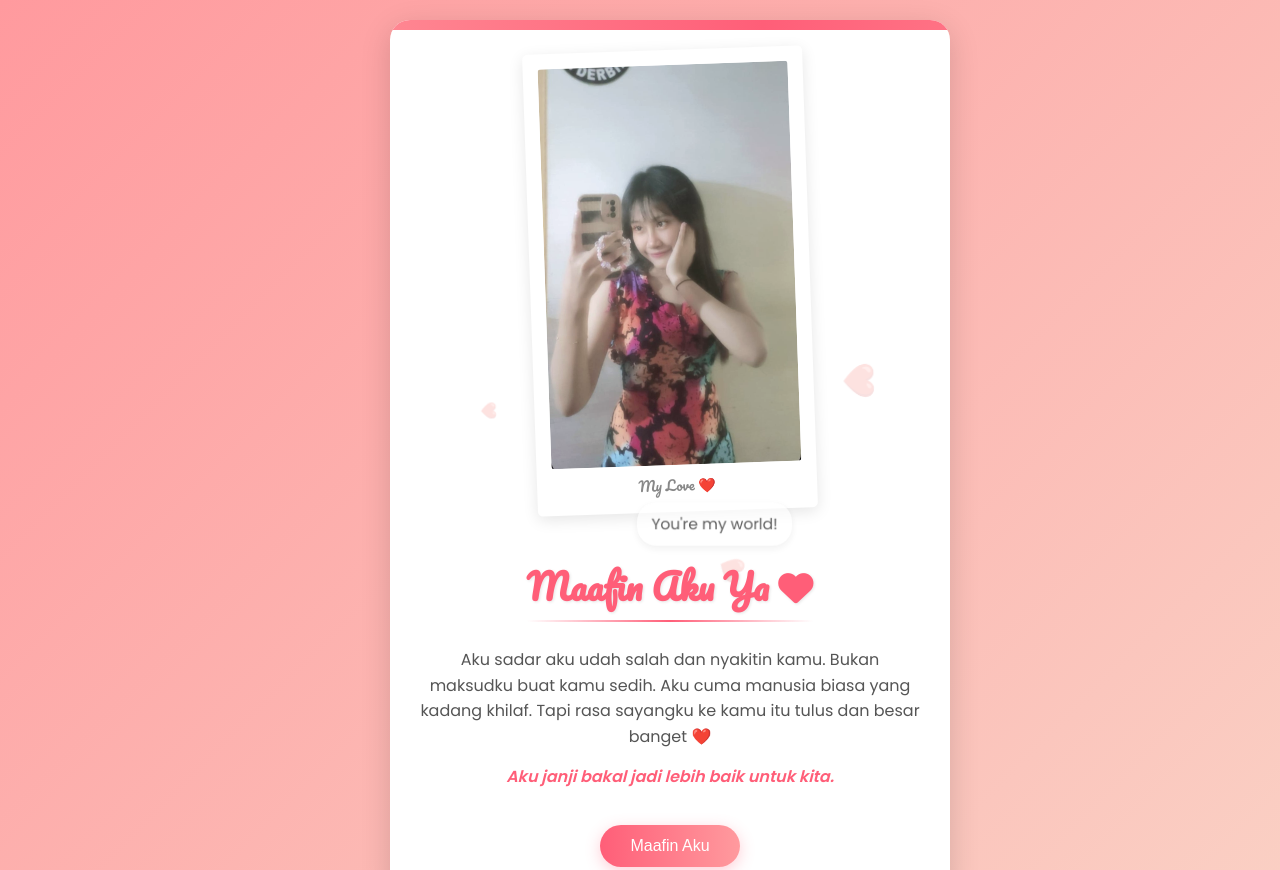
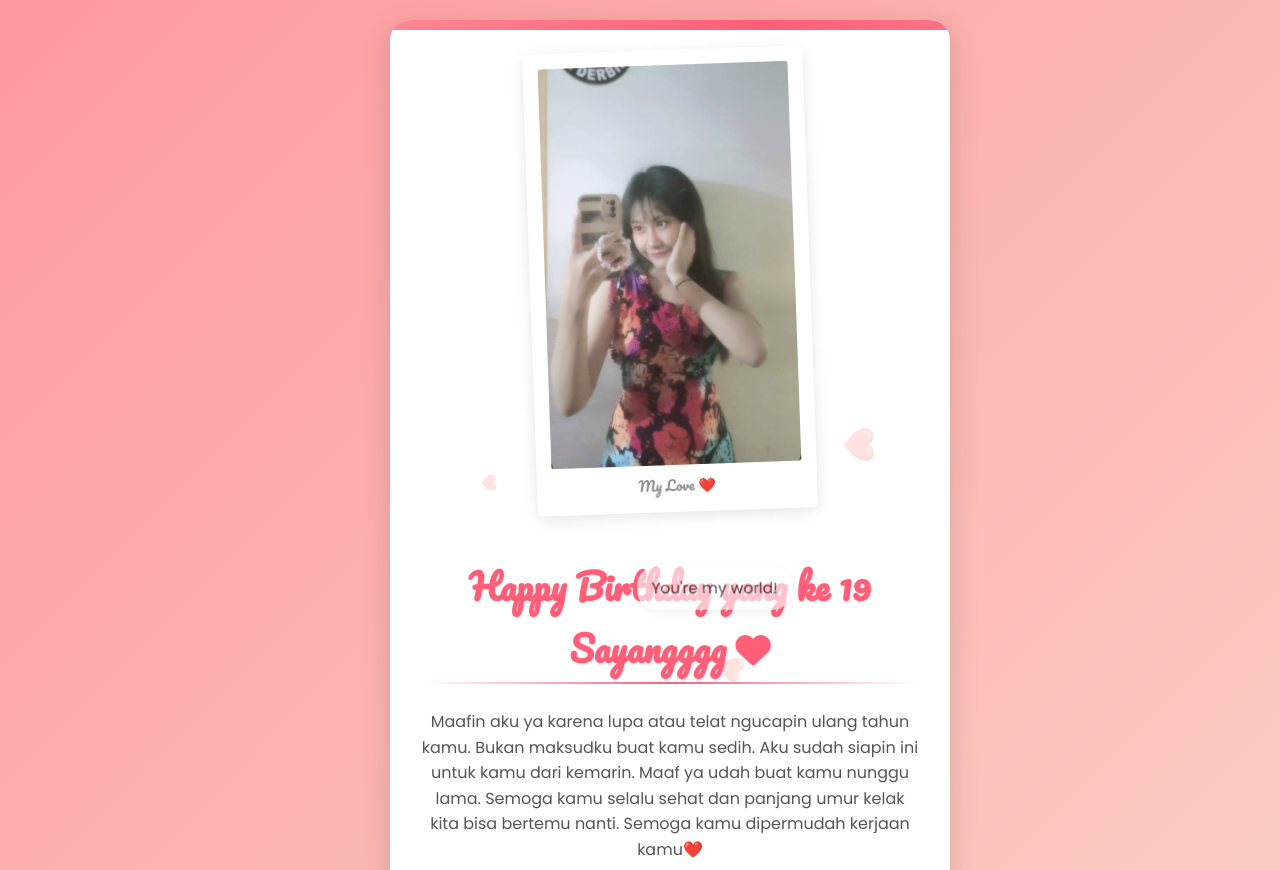
Before and after one commit to Kenshin-12/coba, a plain HTML site: page index.html in a window 1280 px wide. Shown: the top 870 px of the page. Drawn offline with Linux system fonts and the light colour scheme.

Commit message:
up
Signed-off-by: kurasep_ <rizkya7y123@gmail.com>

```diff
--- a/index.html
+++ b/index.html
@@ -24,10 +24,10 @@
       <div class="polaroid-frame">
         <img src="/img/nay.jpg" alt="Foto Pacarku" class="pacar-img">
       </div>
-      <h1>Maafin Aku Ya <i class="fas fa-heart" id="heartIcon"></i></h1>
+      <h1>Happy Birthday yang ke 19 Sayangggg <i class="fas fa-heart" id="heartIcon"></i></h1>
       <p class="reason">
-        Aku sadar aku udah salah dan nyakitin kamu. Bukan maksudku buat kamu sedih.
-        Aku cuma manusia biasa yang kadang khilaf. Tapi rasa sayangku ke kamu itu tulus dan besar banget <span class="heart">❤️</span>
+        Maafin aku ya karena lupa atau telat ngucapin ulang tahun kamu. Bukan maksudku buat kamu sedih.
+        Aku sudah siapin ini untuk kamu dari kemarin. Maaf ya udah buat kamu nunggu lama. Semoga kamu selalu sehat dan panjang umur kelak kita bisa bertemu nanti. Semoga kamu dipermudah kerjaan kamu<span class="heart">❤️</span>
       </p>
       <p class="closing">Aku janji bakal jadi lebih baik untuk kita.</p>
       <button id="apologyBtn">Maafin Aku</button>
```
